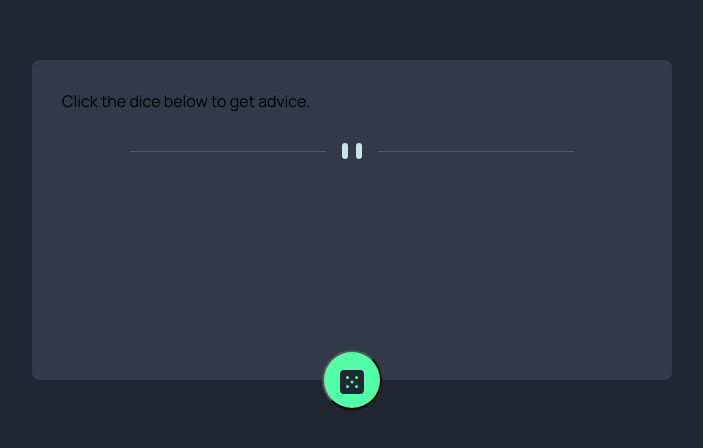
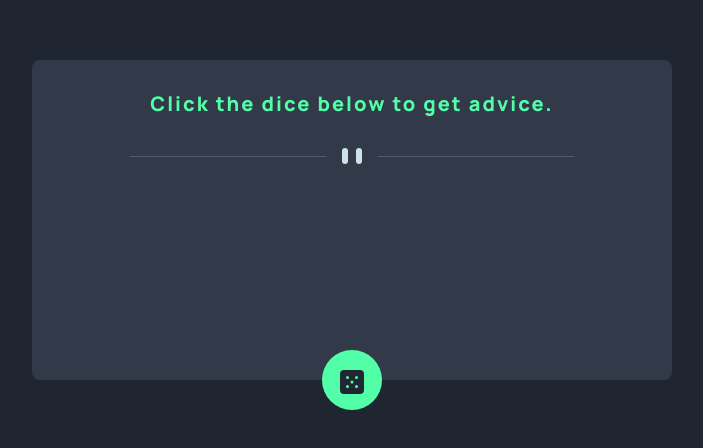
Before and after one commit to wilsonsiaw/advice_generator_app, a React (Vite) app: page / in a window 1280 px wide. Shown: the part 180-628 px from the top of the page, without its empty margins (288-991 px from the left). Built offline with nearby package versions, Linux system fonts and the light colour scheme.

Commit message:
🌈 style(Application): Style text
Style the loading and start up text

```diff
--- a/src/index.css
+++ b/src/index.css
@@ -16,8 +16,18 @@
         height: 320px;
         border-radius: 8px;
         padding: 30px;
+        border: none;
 
         position: relative;
+    }
+
+    #loading,
+    #get-advice {
+        text-align: center;
+        font-size: 15px;
+        color: hsl(150 , 100%, 66%);
+        font-weight: 800;
+        letter-spacing: 2px;
     }
 
     .advice-number {
@@ -53,6 +63,7 @@
         border-radius: 50%;
         padding: 10px;
         text-align: center;
+        border: none;
 
         position: absolute;
         top: 100%;
@@ -85,6 +96,15 @@
         padding: 30px;
 
         position: relative;
+    }
+
+    #loading,
+    #get-advice {
+        text-align: center;
+        font-size: 20px;
+        color: hsl(150 , 100%, 66%);
+        font-weight: 800;
+        letter-spacing: 2px;
     }
 
     .advice-number {
@@ -120,6 +140,7 @@
         border-radius: 50%;
         padding: 10px;
         text-align: center;
+        border: none;
 
         position: absolute;
         top: 100%;
@@ -152,6 +173,15 @@
         padding: 30px;
 
         position: relative;
+    }
+
+    #loading,
+    #get-advice {
+        text-align: center;
+        font-size: 20px;
+        color: hsl(150 , 100%, 66%);
+        font-weight: 800;
+        letter-spacing: 2px;
     }
 
     .advice-number {
@@ -187,6 +217,7 @@
         border-radius: 50%;
         padding: 10px;
         text-align: center;
+        border: none;
 
         position: absolute;
         top: 100%;
```
